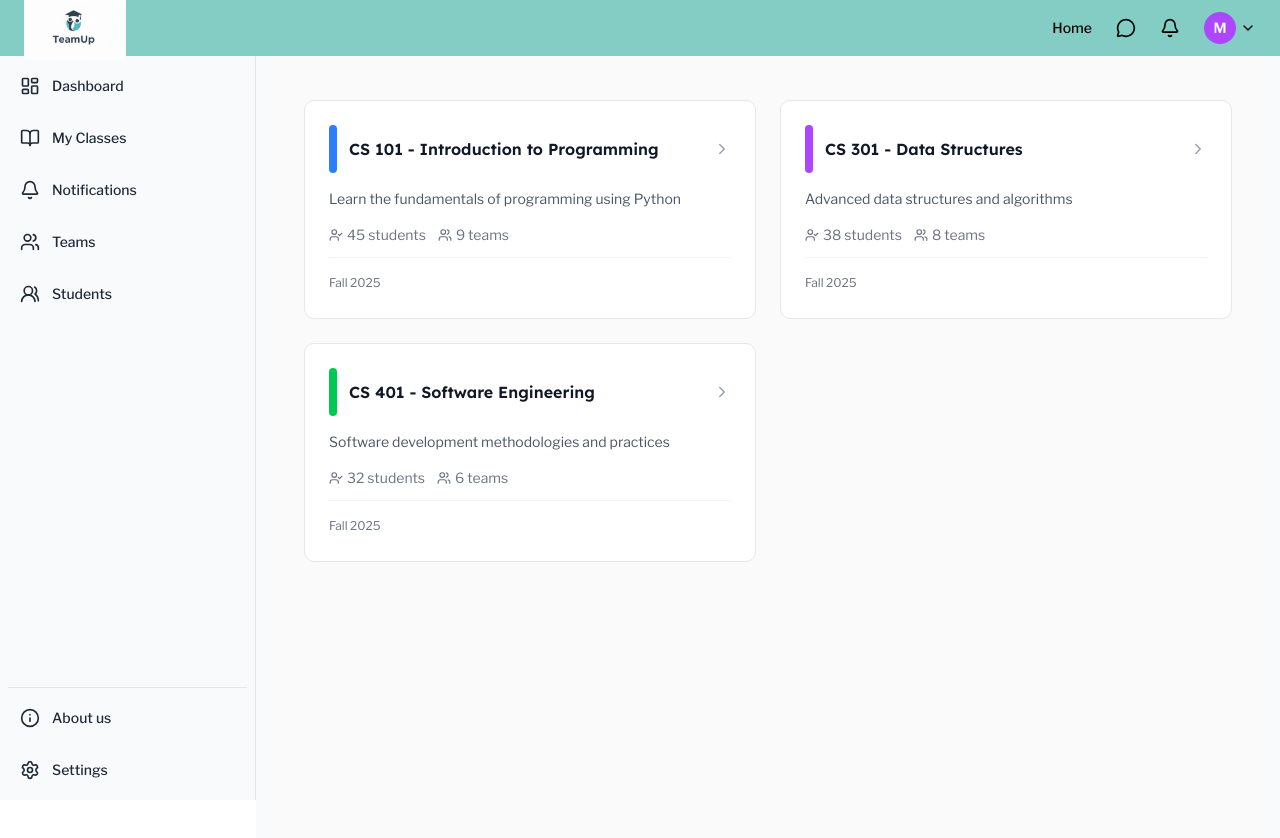
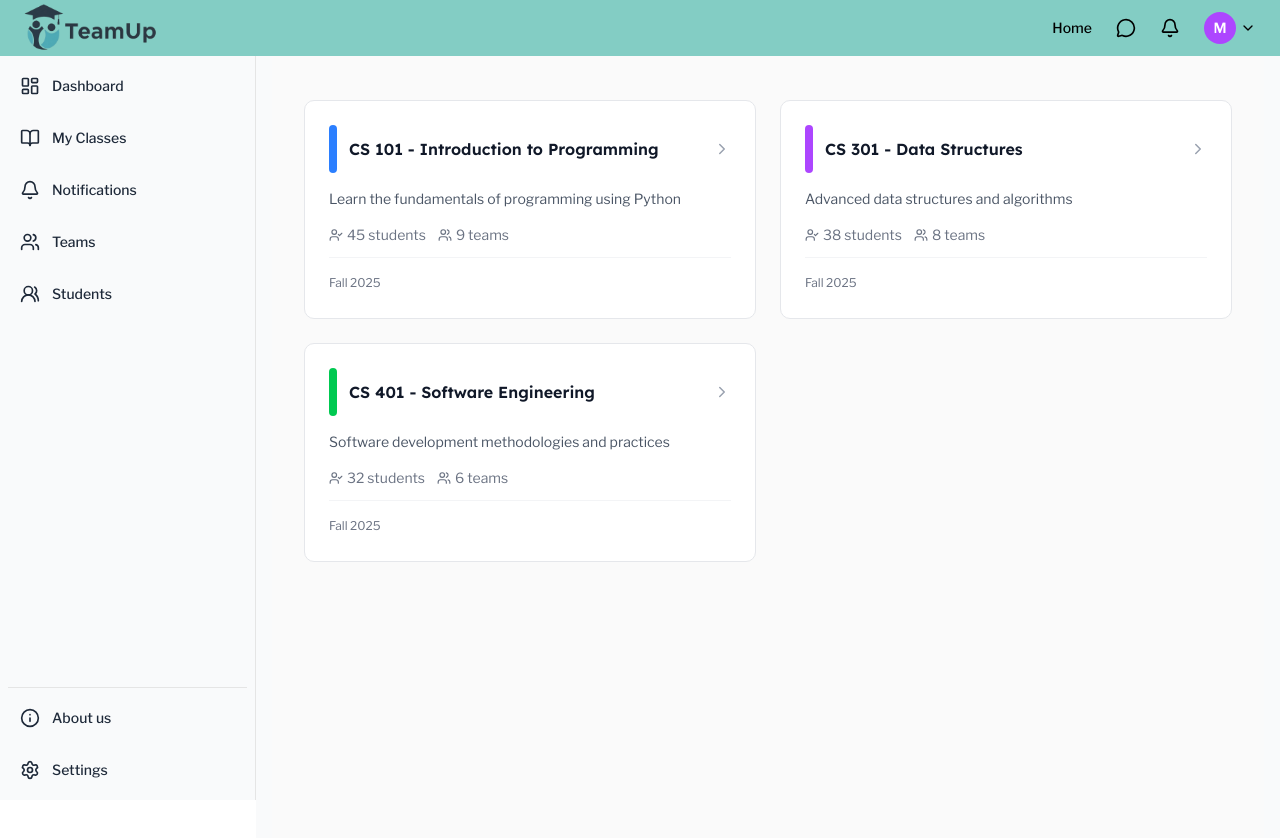
Before and after one commit to Mariam-Eid-Mohamed/Team-Up, a React (Vite) app: page /student in a window 1280 px wide. Shown: the top 838 px of the page. Built offline with nearby package versions, Linux system fonts and the light colour scheme.

Commit message:
edit logo

```diff
--- a/src/components/Navbar/InstructorNavbar.tsx
+++ b/src/components/Navbar/InstructorNavbar.tsx
@@ -1,5 +1,5 @@
 import { MessageCircle, Bell, Menu, ChevronDown } from "lucide-react";
-import logo from "@/assets/images/Logo.jpg";
+import logo from "@/assets/images/removebg-preview.png";
 
 const InstructorNavbar = () => {
   return (
@@ -10,9 +10,10 @@ const InstructorNavbar = () => {
   <img
     src={logo}
     alt="logo"
-          className="h-10 md:h-12 lg:h-16 w-auto"
+    className="h-8 sm:h-9 md:h-10 lg:h-12 xl:h-12 w-auto max-h-12"
   />
 </div>
+
 
       {/* Nav items */}
       <div className="flex items-center gap-6 text-black">
```
Also changed, not shown: src/assets/images/removebg-preview.png (added). Lines whose indentation alone changed are shown as unchanged.
